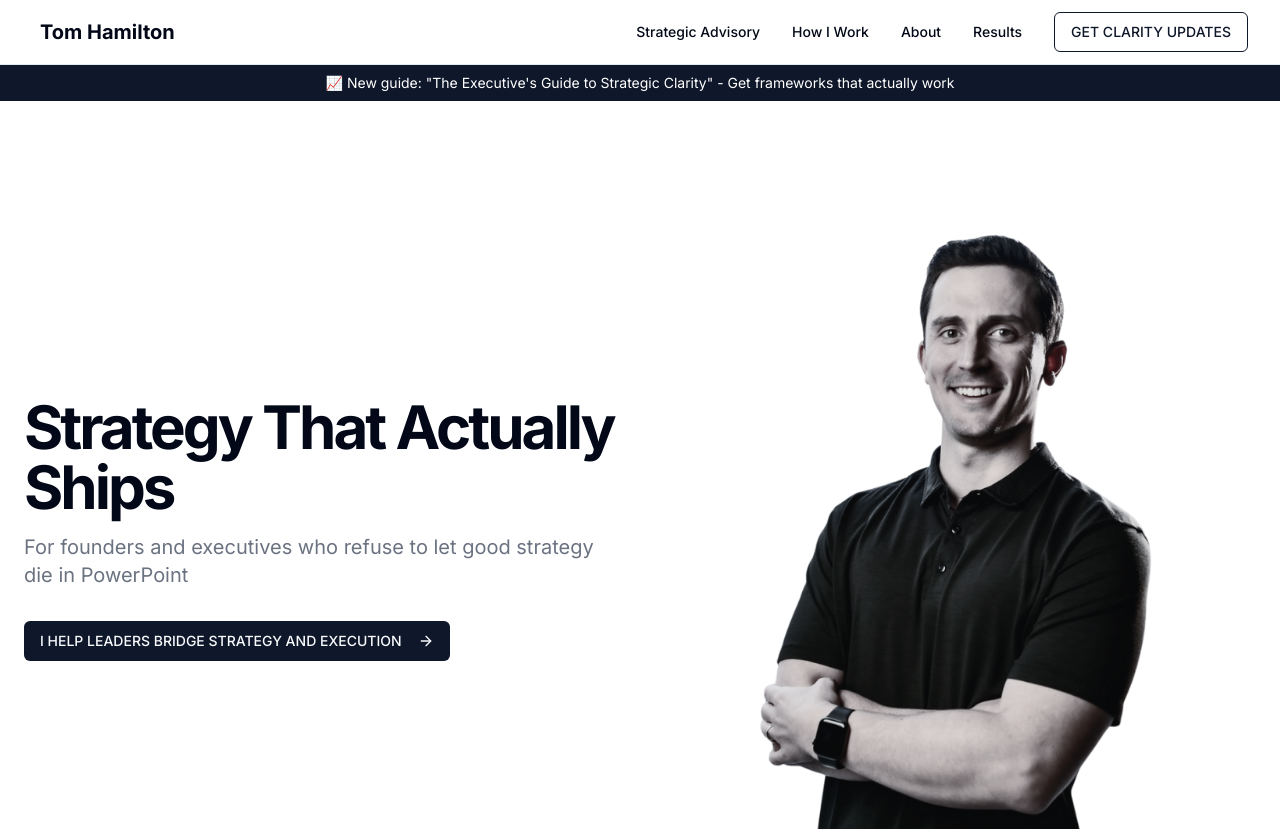
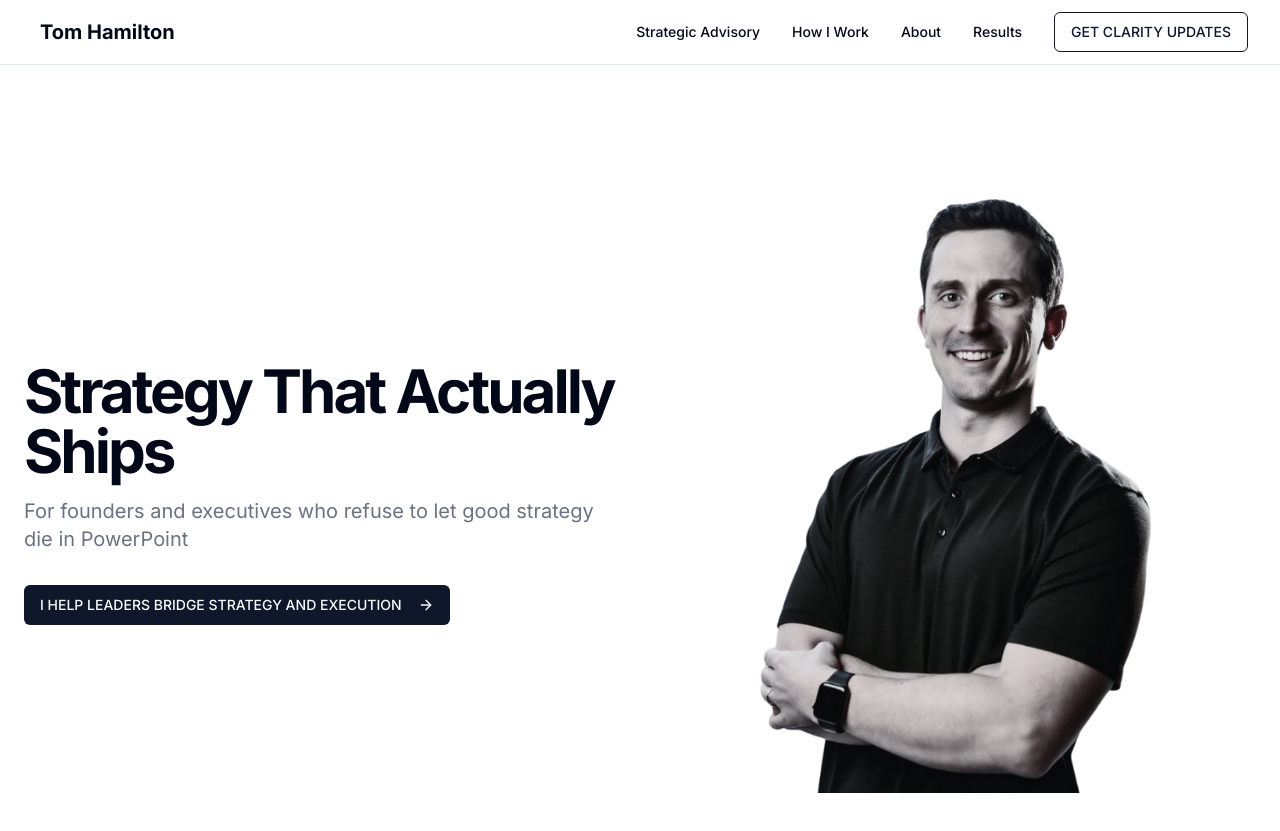
Before and after one commit to t0mmyhammy/tomhamiltonme, a Next.js app: page / in a window 1280 px wide. Shown: the top 831 px of the page. Built offline with nearby package versions, Linux system fonts and the light colour scheme.

Commit message:
Remove announcement banner

```diff
--- a/app/page.tsx
+++ b/app/page.tsx
@@ -7,10 +7,6 @@ import NewsletterSignup from "@/components/newsletter-signup"
 export default function Home() {
   return (
     <div className="flex flex-col min-h-screen">
-      {/* Announcement Bar */}
-      <div className="w-full bg-slate-900 text-white py-2 px-4 text-center text-sm">
-        <span>📈 New guide: "The Executive's Guide to Strategic Clarity" - Get frameworks that actually work</span>
-      </div>
 
       {/* Hero Section */}
       <section className="w-full py-12 md:py-24 lg:py-32 bg-white">
```
